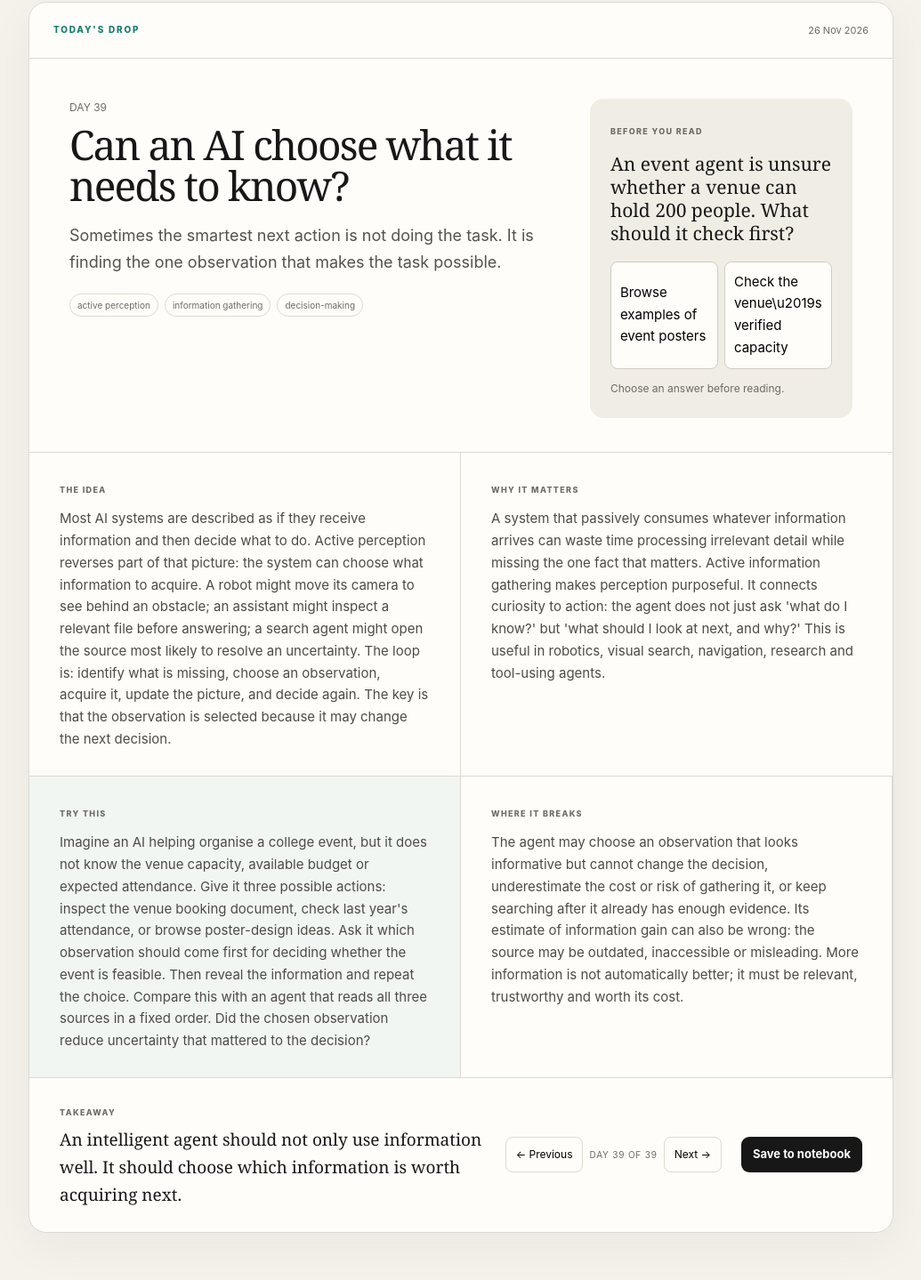
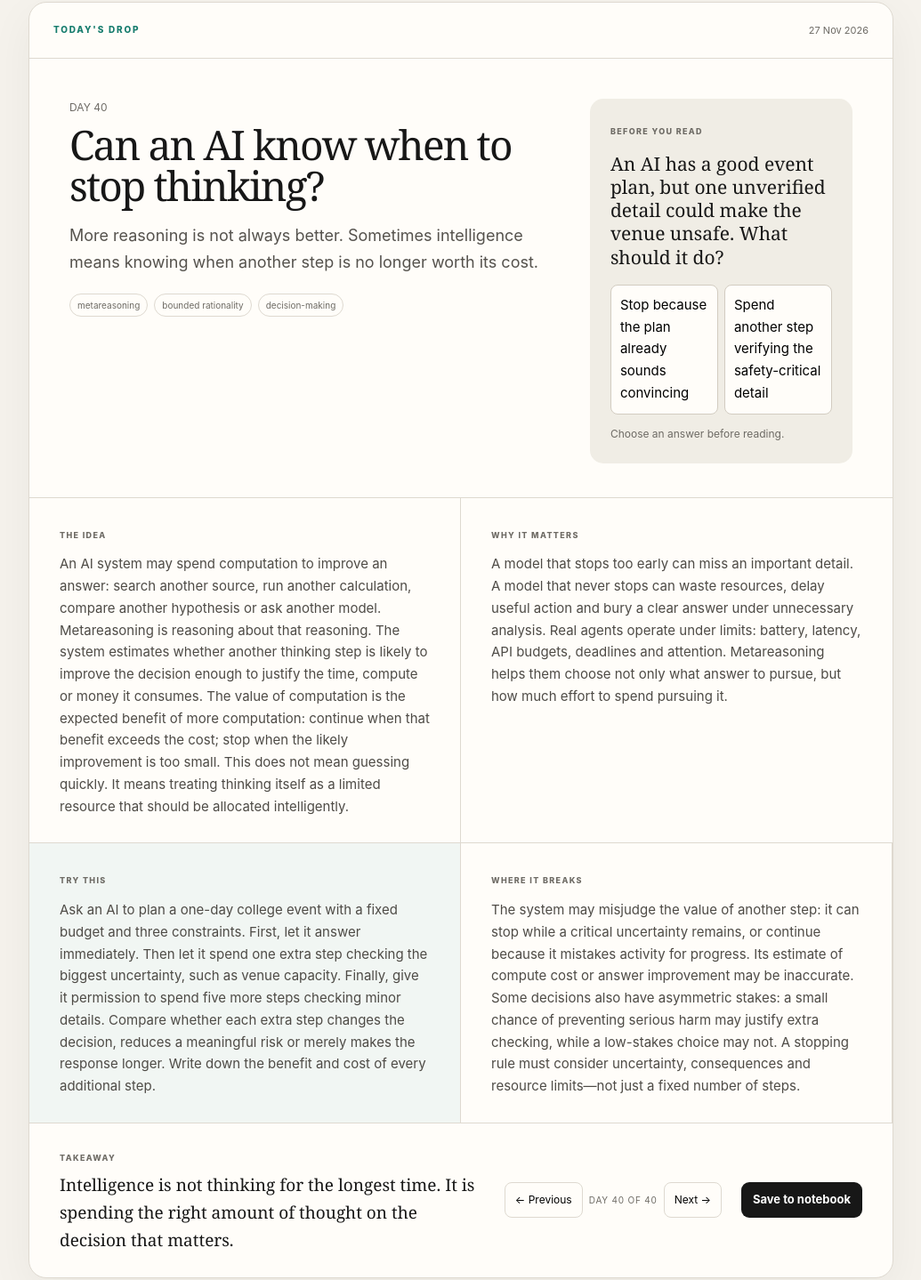
Before and after one commit to boutsoniya/AGI, a plain HTML site: page index.html in a window 1280 px wide. Shown: the part 752-2191 px from the top of the page at 89% size, without its empty margins (122-1157 px from the left). Drawn offline with Linux system fonts and the light colour scheme.

Commit message:
Update AGI journal homepage for Day 40

```diff
--- a/index.html
+++ b/index.html
@@ -27,25 +27,25 @@
 
 <section id="today" class="today-wrap">
   <div class="today-card">
-    <div class="today-top"><span class="eyebrow" id="todayLabel">TODAY'S DROP</span><span id="todayDate">26 Nov 2026</span></div>
+    <div class="today-top"><span class="eyebrow" id="todayLabel">TODAY'S DROP</span><span id="todayDate">27 Nov 2026</span></div>
     <div class="today-grid">
       <div>
-        <div class="drop-number" id="todayNumber">DAY 39</div>
-        <h2 id="todayTitle">Can an AI choose what it needs to know?</h2>
-        <p class="lead" id="todayHook">Sometimes the smartest next action is not doing the task. It is finding the one observation that makes the task possible.</p>
-        <div class="topic-tags" id="todayTags"><span>active perception</span><span>information gathering</span><span>decision-making</span></div>
+        <div class="drop-number" id="todayNumber">DAY 40</div>
+        <h2 id="todayTitle">Can an AI know when to stop thinking?</h2>
+        <p class="lead" id="todayHook">More reasoning is not always better. Sometimes intelligence means knowing when another step is no longer worth its cost.</p>
+        <div class="topic-tags" id="todayTags"><span>metareasoning</span><span>bounded rationality</span><span>decision-making</span></div>
       </div>
       <div class="question-card">
         <span>BEFORE YOU READ</span>
-        <h3 id="predictionQuestion">An event agent is unsure whether a venue can hold 200 people. What should it check first?</h3>
-        <div class="choice-row"><button data-choice="A">Browse examples of event posters</button><button data-choice="B">Check the venue\u2019s verified capacity</button></div>
+        <h3 id="predictionQuestion">An AI has a good event plan, but one unverified detail could make the venue unsafe. What should it do?</h3>
+        <div class="choice-row"><button data-choice="A">Stop because the plan already sounds convincing</button><button data-choice="B">Spend another step verifying the safety-critical detail</button></div>
         <p id="predictionResult" class="prediction-result">Choose an answer before reading.</p>
       </div>
     </div>
     <div class="drop-body">
-      <article><span class="label">THE IDEA</span><div id="idea">Most AI systems are described as if they receive information and then decide what to do. Active perception reverses part of that picture: the system can choose what information to acquire. A robot might move its camera to see behind an obstacle; an assistant might inspect a relevant file before answering; a search agent might open the source most likely to resolve an uncertainty. The loop is: identify what is missing, choose an observation, acquire it, update the picture, and decide again. The key is that the observation is selected because it may change the next decision.</div></article>
-      <article><span class="label">WHY IT MATTERS</span><div id="why">A system that passively consumes whatever information arrives can waste time processing irrelevant detail while missing the one fact that matters. Active information gathering makes perception purposeful. It connects curiosity to action: the agent does not just ask 'what do I know?' but 'what should I look at next, and why?' This is useful in robotics, visual search, navigation, research and tool-using agents.</div></article>
-      <article class="experiment"><span class="label">TRY THIS</span><div id="experiment">Imagine an AI helping organise a college event, but it does not know the venue capacity, available budget or expected attendance. Give it three possible actions: inspect the venue booking document, check last year's attendance, or browse poster-design ideas. Ask it which observation should come first for deciding whether the event is feasible. Then reveal the information and repeat the choice. Compare this with an agent that reads all three sources in a fixed order. Did the chosen observation reduce uncertainty that mattered to the decision?</div></article>
+      <article><span class="label">THE IDEA</span><div id="idea">An AI system may spend computation to improve an answer: search another source, run another calculation, compare another hypothesis or ask another model. Metareasoning is reasoning about that reasoning. The system estimates whether another thinking step is likely to improve the decision enough to justify the time, compute or money it consumes. The value of computation is the expected benefit of more computation: continue when that benefit exceeds the cost; stop when the likely improvement is too small. This does not mean guessing quickly. It means treating thinking itself as a limited resource that should be allocated intelligently.</div></article>
+      <article><span class="label">WHY IT MATTERS</span><div id="why">A model that stops too early can miss an important detail. A model that never stops can waste resources, delay useful action and bury a clear answer under unnecessary analysis. Real agents operate under limits: battery, latency, API budgets, deadlines and attention. Metareasoning helps them choose not only what answer to pursue, but how much effort to spend pursuing it.</div></article>
+      <article class="experiment"><span class="label">TRY THIS</span><div id="experiment">Ask an AI to plan a one-day college event with a fixed budget and three constraints. First, let it answer immediately. Then let it spend one extra step checking the biggest uncertainty, such as venue capacity. Finally, give it permission to spend five more steps checking minor details. Compare whether each extra step changes the decision, reduces a meaningful risk or merely makes the response longer. Write down the benefit and cost of every additional step.</div></article>
       <article id="day4Lab" class="lab-panel" hidden>
         <div class="label">INTERACTIVE LAB · HALLUCINATION CHECK</div>
         <h3>Can confidence predict truth?</h3>
@@ -78,13 +78,13 @@
           <span id="toolLabScore" class="lab-score"></span>
         </div>
       </article>
-      <article><span class="label">WHERE IT BREAKS</span><div id="failure">The agent may choose an observation that looks informative but cannot change the decision, underestimate the cost or risk of gathering it, or keep searching after it already has enough evidence. Its estimate of information gain can also be wrong: the source may be outdated, inaccessible or misleading. More information is not automatically better; it must be relevant, trustworthy and worth its cost.</div></article>
+      <article><span class="label">WHERE IT BREAKS</span><div id="failure">The system may misjudge the value of another step: it can stop while a critical uncertainty remains, or continue because it mistakes activity for progress. Its estimate of compute cost or answer improvement may be inaccurate. Some decisions also have asymmetric stakes: a small chance of preventing serious harm may justify extra checking, while a low-stakes choice may not. A stopping rule must consider uncertainty, consequences and resource limits—not just a fixed number of steps.</div></article>
     </div>
     <div class="drop-footer">
-      <div class="takeaway-wrap"><span class="label">TAKEAWAY</span><strong id="takeaway">An intelligent agent should not only use information well. It should choose which information is worth acquiring next.</strong></div>
+      <div class="takeaway-wrap"><span class="label">TAKEAWAY</span><strong id="takeaway">Intelligence is not thinking for the longest time. It is spending the right amount of thought on the decision that matters.</strong></div>
       <div class="day-controls">
         <button class="day-btn" id="prevDay">← Previous</button>
-        <span id="dayStatus">DAY 39 OF 39</span>
+        <span id="dayStatus">DAY 40 OF 40</span>
         <button class="day-btn" id="nextDay">Next →</button>
       </div>
       <button class="primary small" id="saveToday">Save to notebook</button>
@@ -137,6 +137,7 @@
     <article class="archive-card" data-i="36"><div class="num">DAY 37 · 24 Nov 2026 <span class="status-pill live">PUBLISHED</span></div><h3>Can an AI plan when the future is uncertain?</h3><p>A plan is not reliable just because it works in the one future the agent expected.</p><a class="archive-link" href="days/day-37/">Open day →</a></article>
     <article class="archive-card" data-i="37"><div class="num">DAY 38 · 25 Nov 2026 <span class="status-pill live">PUBLISHED</span></div><h3>Can multiple AI agents solve a problem together?</h3><p>Giving a task to five agents does not automatically give you a better team.</p><a class="archive-link" href="days/day-38/">Open day →</a></article>
     <article class="archive-card" data-i="38"><div class="num">DAY 39 · 26 Nov 2026 <span class="status-pill live">PUBLISHED</span></div><h3>Can an AI choose what it needs to know?</h3><p>Sometimes the smartest next action is not doing the task. It is finding the one observation that makes the task possible.</p><a class="archive-link" href="days/day-39/">Open day →</a></article>
+    <article class="archive-card" data-i="39"><div class="num">DAY 40 · 27 Nov 2026 <span class="status-pill live">PUBLISHED</span></div><h3>Can an AI know when to stop thinking?</h3><p>More reasoning is not always better. Sometimes intelligence means knowing when another step is no longer worth its cost.</p><a class="archive-link" href="days/day-40/">Open day →</a></article>
   </div>
   <noscript>
     <p class="eyebrow" style="margin-top:1rem">JavaScript is optional. The current day and published archive remain readable without it.</p>
@@ -158,5 +159,5 @@
 
 <div id="modal" class="modal hidden"><div class="modal-card"><button class="close" id="closeModal">×</button><div id="modalBody"></div></div></div>
 <footer>ONE IDEA / DAY · AI, INTELLIGENCE & AGI · <a href="https://github.com/boutsoniya/AGI">GitHub</a></footer>
-<script src="app.js?v=20261126-1" defer></script>
+<script src="app.js?v=20261127-1" defer></script>
 </body></html>
```
